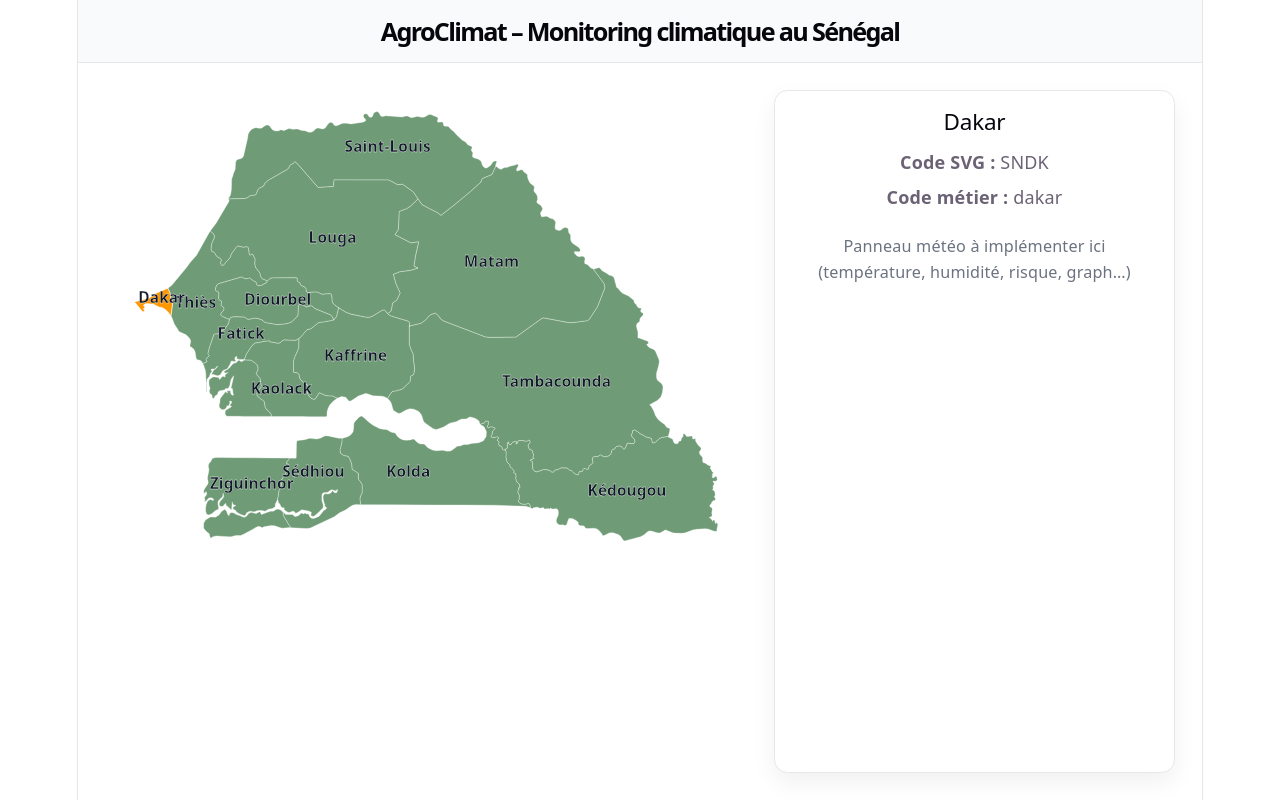
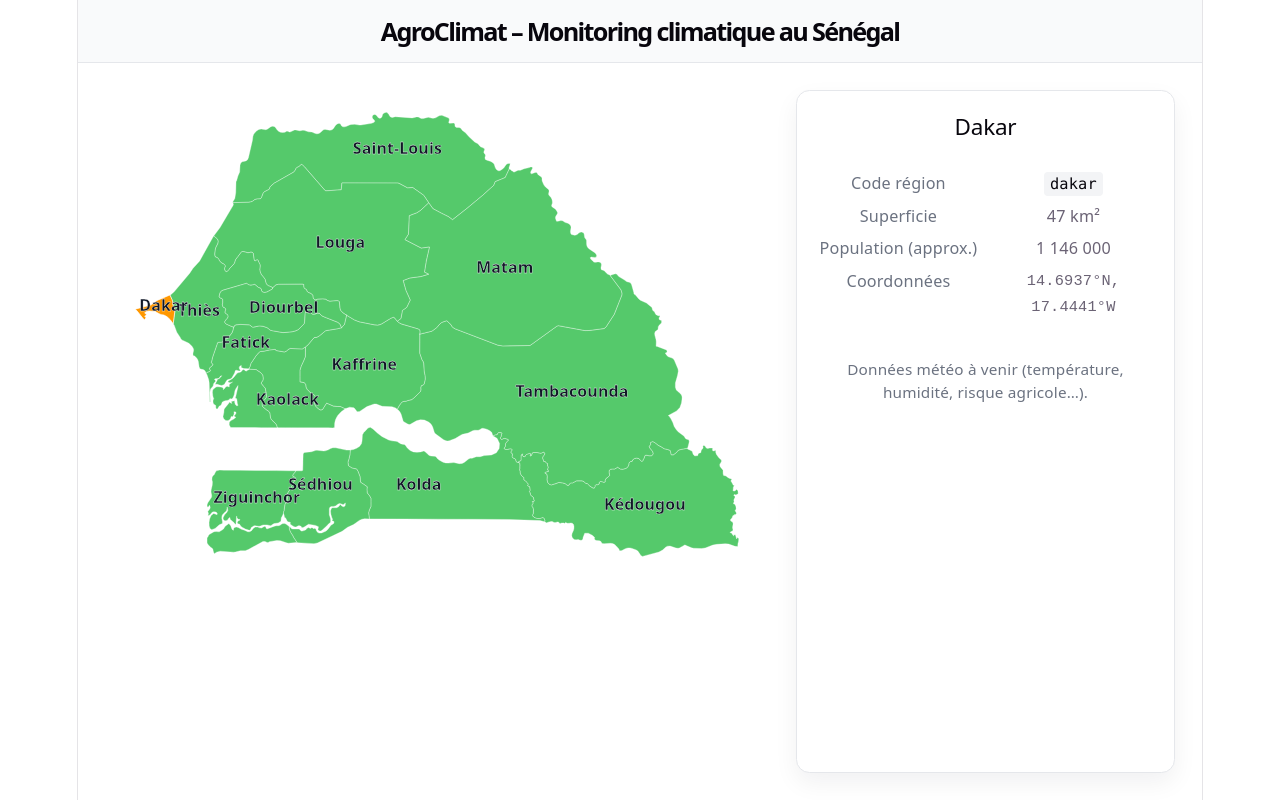
Before and after one commit to bineta66/Agroclimat, a Vue app: page / in a window 1280 px wide. Built offline with nearby package versions, Linux system fonts and the light colour scheme.

Commit message:
gere la navigation sur la carte avec Vérifier la précision géographique des régions. Contrôler la structure du SVG. Tester les interactions. Suggérer les améliorations UX/UI. Vérifier les performances.

```diff
--- a/src/App.vue
+++ b/src/App.vue
@@ -12,23 +12,32 @@
         />
       </section>
 
-      <section class="side-panel" v-if="selectedRegion">
+      <aside class="side-panel" v-if="selectedRegion">
         <h2>{{ selectedRegion.name }}</h2>
-        <p><strong>Code SVG :</strong> {{ selectedRegion.id }}</p>
-        <p><strong>Code métier :</strong> {{ selectedRegion.code }}</p>
+        <dl class="region-meta">
+          <dt>Code région</dt>
+          <dd><code>{{ selectedRegion.code }}</code></dd>
+          <dt>Superficie</dt>
+          <dd>{{ selectedRegion.superficie }}</dd>
+          <dt>Population (approx.)</dt>
+          <dd>{{ selectedRegion.population }}</dd>
+          <dt v-if="selectedRegion.lat">Coordonnées</dt>
+          <dd v-if="selectedRegion.lat" class="coords">
+            {{ selectedRegion.lat.toFixed(4) }}°N, {{ Math.abs(selectedRegion.lon).toFixed(4) }}°W
+          </dd>
+        </dl>
 
-        <!-- Ici plus tard : WeatherPanel, RiskBadge, TemperatureChart, etc. -->
         <p class="placeholder">
-          Panneau météo à implémenter ici (température, humidité, risque, graph…)
+          Données météo à venir (température, humidité, risque agricole…).
         </p>
-      </section>
+      </aside>
     </main>
   </div>
 </template>
 
 <script>
 import SenegalMap from './components/map/SenegalMap.vue'
-import { senegalRegionsFromSvg } from './data/regionsFromSvg'
+import { REGION_MAP, getRegionById } from './data/regions'
 
 export default {
   name: 'App',
@@ -37,20 +46,17 @@ export default {
   },
   data() {
     return {
-      // id SVG de la région sélectionnée, ex: 'SNDK'
       selectedRegionId: 'SNDK', // Dakar par défaut
     }
   },
   computed: {
-    // objet complet de la région sélectionnée (id, code, name, d)
     selectedRegion() {
-      return senegalRegionsFromSvg.find((r) => r.id === this.selectedRegionId) || null
+      return getRegionById(this.selectedRegionId) || null
     },
   },
   methods: {
     handleRegionSelect(regionId) {
       this.selectedRegionId = regionId
-      // plus tard : déclencher ici l'appel API météo / store
     },
   },
 }
@@ -86,30 +92,60 @@ export default {
 
 .map-section {
   flex: 2;
-  max-width: 60%;
+  min-width: 0;
 }
 
 .side-panel {
   flex: 1;
-  padding: 1rem 1.25rem;
+  padding: 1.25rem;
   border-radius: 0.75rem;
   border: 1px solid #e5e7eb;
   background: #ffffff;
   box-shadow: 0 10px 25px rgba(15, 23, 42, 0.06);
   display: flex;
   flex-direction: column;
-  gap: 0.5rem;
+  gap: 0.75rem;
 }
 
 .side-panel h2 {
-  margin: 0 0 0.25rem;
+  margin: 0;
   font-size: 1.25rem;
 }
 
+.region-meta {
+  display: grid;
+  grid-template-columns: auto 1fr;
+  gap: 0.35rem 1rem;
+  font-size: 0.9rem;
+}
+
+.region-meta dt {
+  color: #6b7280;
+  font-weight: 500;
+}
+
+.region-meta dd {
+  margin: 0;
+  font-variant-numeric: tabular-nums;
+}
+
+.region-meta code {
+  font-size: 0.85rem;
+  background: #f3f4f6;
+  padding: 2px 6px;
+  border-radius: 4px;
+}
+
+.coords {
+  font-family: ui-monospace, monospace;
+  font-size: 0.85rem;
+}
+
 .placeholder {
-  margin-top: 0.75rem;
-  font-size: 0.9rem;
+  margin-top: 0.5rem;
+  font-size: 0.85rem;
   color: #6b7280;
+  line-height: 1.5;
 }
 
 /* Responsive */
--- a/src/components/map/SenegalMap.vue
+++ b/src/components/map/SenegalMap.vue
@@ -99,14 +99,14 @@ export default {
 }
 
 .region {
-  fill: #6f9c76;
+  fill: #55c96b;
   cursor: pointer;
   transition: fill 0.2s ease, opacity 0.2s ease, stroke-width 0.2s ease;
 }
 
 .region--hover {
   opacity: 0.8;
-  fill: #4f7f58;
+  fill: #55c96b;
 }
 
 .region--selected {
--- /dev/null
+++ b/src/data/regions.js
@@ -0,0 +1,179 @@
+
+/**
+ * Données de référence pour les 14 régions du Sénégal.
+ *
+ * Source géographique : limites basées sur le SVG Simplemaps.com
+ * (voir src/assets/svg/sn.svg, sous licence libre pour usage commercial).
+ *
+ * Les centroïdes (cx, cy) sont extraits automatiquement du groupe
+ * <g id="label_points"> du SVG source, via src/data/regionsFromSvg.js.
+ *
+ * Coordonnées géographiques approximatives (lat, lon) pour référence :
+ * - Dakar     : 14.6937°N, 17.4441°W
+ * - Thiès     : 14.7833°N, 16.9167°W
+ * - Diourbel  : 14.6500°N, 16.4000°W
+ * - Fatick    : 14.3417°N, 16.4100°W
+ * - Kaolack   : 14.1500°N, 16.1000°W
+ * - Kaffrine  : 14.4500°N, 15.5500°W
+ * - Louga     : 15.6167°N, 16.2167°W
+ * - Saint-Louis : 16.0333°N, 16.5000°W
+ * - Matam     : 15.1667°N, 13.2667°W
+ * - Kolda     : 12.8833°N, 14.9333°W
+ * - Ziguinchor : 12.5833°N, 16.2667°W
+ * - Tambacounda : 13.7667°N, 13.6833°W
+ * - Sédhiou   : 12.7083°N, 15.5500°W
+ * - Kédougou  : 12.5500°N, 12.1833°W
+ *
+ * Note : ces coordonnées sont des approximations destinées à un usage
+ * illustratif dans l'application. Pour des analyses scientifiques ou
+ * professionnelles, utiliser un jeu de données officiel (ANSD, GADM,
+ * Natural Earth, ou GeoJSON du Sénégal).
+ */
+
+/**
+ * Liste des 14 régions du Sénégal avec méta-données statiques.
+ */
+export const REGIONS = [
+  {
+    id: 'SNDK',
+    name: 'Dakar',
+    code: 'dakar',
+    population: '1 146 000',
+    superficie: '47 km²',
+    lat: 14.6937,
+    lon: -17.4441,
+  },
+  {
+    id: 'SNTH',
+    name: 'Thiès',
+    code: 'thies',
+    population: '1 788',
+    superficie: '6 670 km²',
+    lat: 14.7833,
+    lon: -16.9167,
+  },
+  {
+    id: 'SNDB',
+    name: 'Diourbel',
+    code: 'diourbel',
+    population: '1 497',
+    superficie: '4 824 km²',
+    lat: 14.65,
+    lon: -16.4,
+  },
+  {
+    id: 'SNFK',
+    name: 'Fatick',
+    code: 'fatick',
+    population: '725',
+    superficie: '7 229 km²',
+    lat: 14.3417,
+    lon: -16.41,
+  },
+  {
+    id: 'SNKL',
+    name: 'Kaolack',
+    code: 'kaolack',
+    population: '665',
+    superficie: '16 010 km²',
+    lat: 14.15,
+    lon: -16.1,
+  },
+  {
+    id: 'SNKA',
+    name: 'Kaffrine',
+    code: 'kaffrine',
+    population: '280',
+    superficie: '11 262 km²',
+    lat: 14.45,
+    lon: -15.55,
+  },
+  {
+    id: 'SNLG',
+    name: 'Louga',
+    code: 'louga',
+    population: '877',
+    superficie: '24 889 km²',
+    lat: 15.6167,
+    lon: -16.2167,
+  },
+  {
+    id: 'SNSL',
+    name: 'Saint-Louis',
+    code: 'saint-louis',
+    population: '387',
+    superficie: '19 241 km²',
+    lat: 16.0333,
+    lon: -16.5,
+  },
+  {
+    id: 'SNMT',
+    name: 'Matam',
+    code: 'matam',
+    population: '705',
+    superficie: '29 305 km²',
+    lat: 15.1667,
+    lon: -13.2667,
+  },
+  {
+    id: 'SNKD',
+    name: 'Kolda',
+    code: 'kolda',
+    population: '662',
+    superficie: '21 166 km²',
+    lat: 12.8833,
+    lon: -14.9333,
+  },
+  {
+    id: 'SNZG',
+    name: 'Ziguinchor',
+    code: 'ziguinchor',
+    population: '523',
+    superficie: '7 352 km²',
+    lat: 12.5833,
+    lon: -16.2667,
+  },
+  {
+    id: 'SNTC',
+    name: 'Tambacounda',
+    code: 'tambacounda',
+    population: '976',
+    superficie: '42 364 km²',
+    lat: 13.7667,
+    lon: -13.6833,
+  },
+  {
+    id: 'SNSE',
+    name: 'Sédhiou',
+    code: 'sedhiou',
+    population: '489',
+    superficie: '7 149 km²',
+    lat: 12.7083,
+    lon: -15.55,
+  },
+  {
+    id: 'SNKE',
+    name: 'Kédougou',
+    code: 'kedougou',
+    population: '184',
+    superficie: '16 800 km²',
+    lat: 12.55,
+    lon: -12.1833,
+  },
+]
+
+/**
+ * Mapping rapide id → objet région pour lookup O(1).
+ */
+export const REGION_MAP = Object.fromEntries(
+  REGIONS.map((r) => [r.id, r])
+)
+
+/**
+ * Retourne une région par son identifiant SVG.
+ * @param {string} id - Identifiant SVG (ex: 'SNDK').
+ * @returns {object | undefined}
+ */
+export function getRegionById(id) {
+  return REGION_MAP[id]
+}
--- a/src/data/regionsFromSvg.js
+++ b/src/data/regionsFromSvg.js
@@ -1,19 +1,28 @@
 
 /**
- * Génération automatique des régions à partir du fichier sn.svg
- * On importe le SVG brut comme texte et on extrait les balises <path>.
+ * Génération automatique des régions à partir du fichier sn.svg.
  *
- * Limitations :
- * - On ne récupère que id, name et d.
- * - Le "code" métier (dakar, thies, etc.) est dérivé du name, tu peux l’ajuster si besoin.
+ * Améliorations :
+ * - Extraction de la bounding box (xmin, ymin, xmax, ymax) de chaque path.
+ * - Calcul automatique du centroïde (cx, cy) pour chaque région,
+ *   basé sur les coordonnées géométriques du chemin SVG.
+ * - Fallback sur les centroïdes du groupe <g id="label_points"> du SVG,
+ *   disponible dans src/data/svgLabels.js.
+ *
+ * Limitations connues :
+ * - Le centroïde calculé par bounding box n'est pas le centroïde géographique
+ *   exact (aire) mais suffisant pour positionner un label.
+ * - Les coordonnées lat/lon ne sont pas dérivées automatiquement du SVG ;
+ *   elles sont fournies dans src/data/regions.js pour référence.
  */
 
 import svgRaw from '../assets/svg/sn.svg?raw'
+import { REGION_MAP } from './regions'
+import { SVG_LABELS } from './svgLabels'
 
 function parseRegionsFromSvg(rawSvg) {
   const regions = []
 
-  // On cherche toutes les balises <path ...> ... </path>
   const pathRegex = /<path\s+([^>]+)>/g
   let match
 
@@ -32,22 +41,46 @@ function parseRegionsFromSvg(rawSvg) {
     const name = nameMatch ? nameMatch[1] : id
     const d = dMatch[1]
 
-    // On dérive un "code" métier simple à partir du nom (minuscules, sans accents approximatif)
-    const code = normalizeNameToCode(name)
+    const ext = computeBBox(d)
+    const cx = ext ? Math.round((ext.xmin + ext.xmax) / 2) : null
+    const cy = ext ? Math.round((ext.ymin + ext.ymax) / 2) : null
 
-    regions.push({ id, name, d, code })
+    const label = SVG_LABELS[id]
+    const ref = REGION_MAP[id]
+
+    regions.push({
+      id,
+      name,
+      d,
+      code: ref ? ref.code : id,
+      bbox: ext,
+      cx: label ? label.cx : cx,
+      cy: label ? label.cy : cy,
+      lat: ref ? ref.lat : null,
+      lon: ref ? ref.lon : null,
+    })
   }
 
   return regions
 }
 
-function normalizeNameToCode(name) {
-  // Simplification pour ton cas ; adapte si nécessaire
-  return name
-    .toLowerCase()
-    .normalize('NFD') // enlever les accents
-    .replace(/[\u0300-\u036f]/g, '')
-    .replace(/\s+/g, '-') // espaces -> tirets
+function computeBBox(d) {
+  const nums = d.match(/[-+]?\d*\.?\d+/g)
+  if (!nums) {
+    return null
+  }
+  const vals = nums.map(Number)
+  const xs = vals.filter((_, i) => i % 2 === 0)
+  const ys = vals.filter((_, i) => i % 2 !== 0)
+  if (!xs.length || !ys.length) {
+    return null
+  }
+  return {
+    xmin: Math.min(...xs),
+    ymin: Math.min(...ys),
+    xmax: Math.max(...xs),
+    ymax: Math.max(...ys),
+  }
 }
 
 export const senegalRegionsFromSvg = parseRegionsFromSvg(svgRaw)
--- /dev/null
+++ b/src/data/svgLabels.js
@@ -0,0 +1,21 @@
+/**
+ * Centroïdes bidimensionnels extraits du groupe <g id="label_points">
+ * du fichier src/assets/svg/sn.svg.
+ */
+
+export const SVG_LABELS = {
+  'SNKE': { cx: 813, cy: 626 },
+  'SNTC': { cx: 703, cy: 455 },
+  'SNKD': { cx: 472, cy: 595 },
+  'SNSE': { cx: 324, cy: 595 },
+  'SNZG': { cx: 228, cy: 614 },
+  'SNSL': { cx: 440, cy: 90 },
+  'SNMT': { cx: 602, cy: 269 },
+  'SNKA': { cx: 390, cy: 415 },
+  'SNKL': { cx: 274, cy: 467 },
+  'SNFK': { cx: 212, cy: 381 },
+  'SNLG': { cx: 354, cy: 231 },
+  'SNTH': { cx: 141, cy: 333 },
+  'SNDK': { cx: 88, cy: 325 },
+  'SNDB': { cx: 269, cy: 329 },
+}
```
